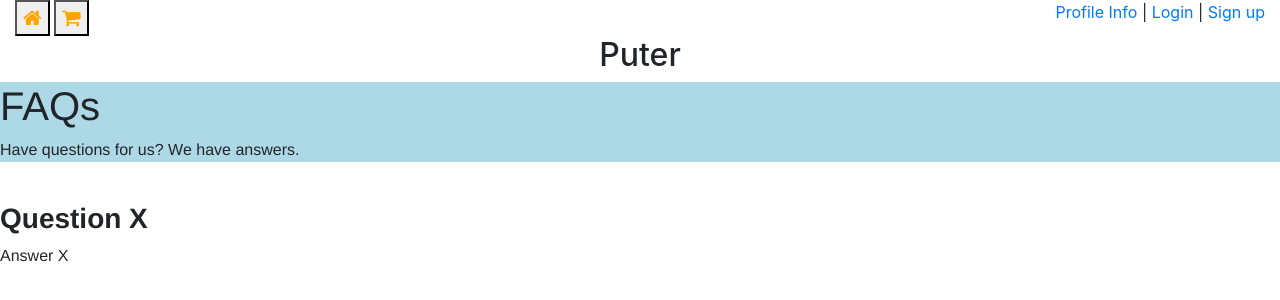
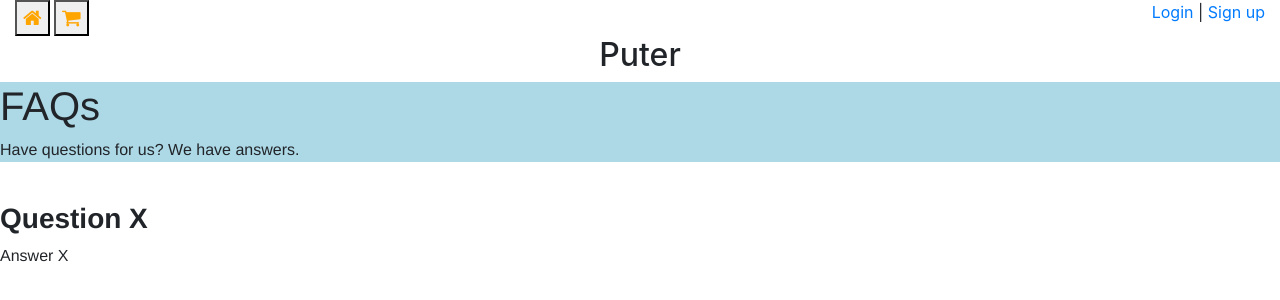
Before and after one commit to TheAeroHead/Puter, a Django app: page /index/faq in a window 1280 px wide. Shown: the top 300 px of the page. Run offline with Django 3.2, Linux system fonts and the light colour scheme; some libraries are stand-ins or nearby versions.

Commit message:
Added login/logout functionality

```diff
--- a/templates/base_generic.html
+++ b/templates/base_generic.html
@@ -26,9 +26,14 @@
 
       <div class="col-sm-10 ">
 			<div style="text-align:right">
-				<a style = "text-decoration:none;" href="{% url 'profile_info' %}">Profile Info</a> |
-				<a style = "text-decoration:none;" href="{% url 'login' %}">Login</a> |
-				<a style = "text-decoration:none;" href="{% url 'create_user' %}">Sign up</a>
+				{% if user.is_authenticated %}
+                    Hi {{ user.username }}!
+                    <a style = "text-decoration:none;" href="{% url 'profile_info' %}">My Profile</a> |
+                    <a href="{% url 'logout' %}">Logout</a>
+                {% else %}
+				    <a style = "text-decoration:none;" href="{% url 'login' %}">Login</a> |
+				    <a style = "text-decoration:none;" href="{% url 'create_user' %}">Sign up</a>
+                {% endif %}
 			</div>
 
 
```
